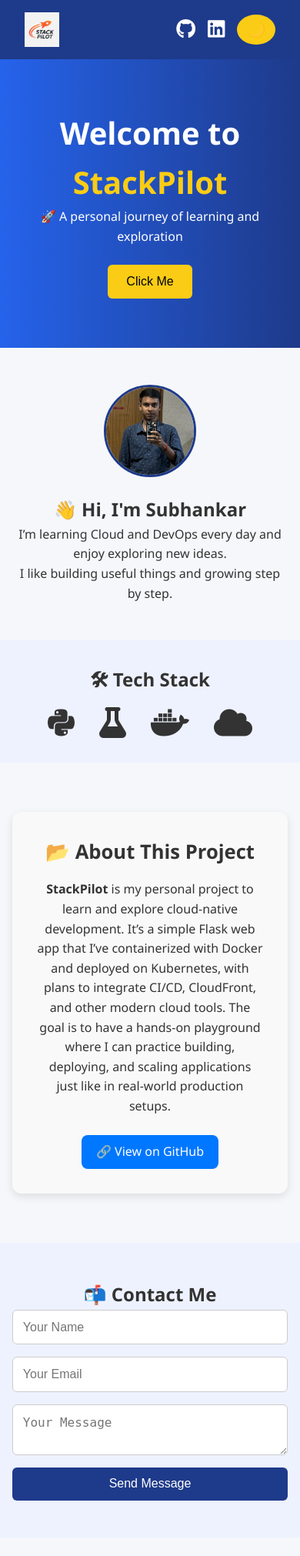
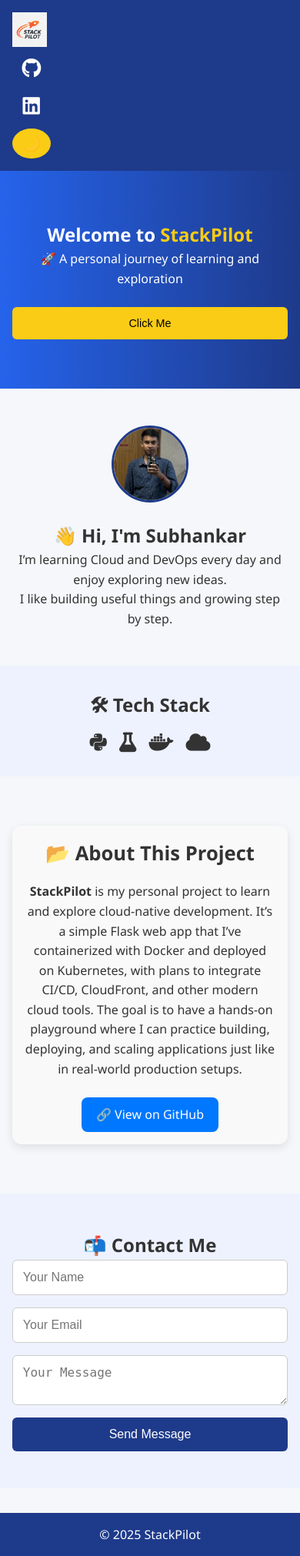
Before and after one commit to imsubha27/stackpilot-app, a Flask app: page / in a window 390 px wide. Shown: the top 2022 px of the page at 77% size. Run offline with Flask 3, Linux system fonts and the light colour scheme.

Commit message:
Updated files

```diff
--- a/app/app.py
+++ b/app/app.py
@@ -1,11 +1,13 @@
 from flask import Flask, render_template, request, jsonify, Response
-import json, os
+import json, os, threading
 
 app = Flask(__name__)
 
 MESSAGES_FILE = "messages.json"
 ADMIN_PASSWORD = os.getenv("ADMIN_PASSWORD", "changeme")  # set in k8s secret
+messages_lock = threading.Lock()
 
+# Load existing messages
 if os.path.exists(MESSAGES_FILE):
     try:
         with open(MESSAGES_FILE, "r") as f:
@@ -15,9 +17,11 @@ if os.path.exists(MESSAGES_FILE):
 else:
     messages = []
 
+
 @app.route("/")
 def home():
     return render_template("index.html")
+
 
 @app.route("/contact", methods=["POST"])
 def contact():
@@ -29,20 +33,26 @@ def contact():
         return jsonify({"status": "error", "message": "All fields are required!"}), 400
 
     new_message = {"name": name, "email": email, "message": message}
-    messages.append(new_message)
 
-    with open(MESSAGES_FILE, "w") as f:
-        json.dump(messages, f, indent=4)
+    # Thread-safe append + write
+    with messages_lock:
+        messages.append(new_message)
+        try:
+            with open(MESSAGES_FILE, "w") as f:
+                json.dump(messages, f, indent=4)
+        except Exception as e:
+            return jsonify({"status": "error", "message": f"File write error: {e}"}), 500
 
     return jsonify({"status": "success", "message": "✅ Thank you! Your message has been saved."})
 
-# Secure messages route
-@app.route("/messages")
+
+@app.route("/messages", methods=["GET"])
 def view_messages():
     auth = request.authorization
     if not auth or auth.password != ADMIN_PASSWORD:
         return Response("Unauthorized", 401, {"WWW-Authenticate": "Basic realm='Login Required'"})
     return jsonify(messages)
 
+
 if __name__ == "__main__":
     app.run(host="0.0.0.0", port=5000, debug=True)
--- a/app/static/script.js
+++ b/app/static/script.js
@@ -1,8 +1,13 @@
 // ================= TOAST NOTIFICATION =================
 function showToast(message, position = "bottom") {
+  // Prevent stacking too many toasts
+  const existing = document.querySelector(".toast");
+  if (existing) existing.remove();
+
   const toast = document.createElement("div");
   toast.className = `toast ${position}`;
   toast.textContent = message;
+  toast.setAttribute("role", "alert");
 
   document.body.appendChild(toast);
 
@@ -33,6 +38,7 @@ function showMessage() {
 // ================= DARK MODE TOGGLE =================
 const toggleBtn = document.getElementById("theme-toggle");
 
+if (toggleBtn) {
   // Load preference
   if (localStorage.getItem("theme") === "dark") {
     document.body.classList.add("dark");
@@ -53,6 +59,7 @@ toggleBtn.addEventListener("click", () => {
       showToast("☀️ Light mode enabled", "bottom");
     }
   });
+}
 
 // ================= CONTACT FORM =================
 const contactForm = document.getElementById("contact-form");
@@ -69,13 +76,16 @@ if (contactForm) {
         body: formData
       });
 
+      if (!response.ok) {
+        throw new Error("Server error");
+      }
+
       const result = await response.json();
 
+      showToast(result.message, "top");
+
       if (result.status === "success") {
-        showToast(result.message, "top");
         contactForm.reset();
-      } else {
-        showToast(result.message, "top");
       }
     } catch (error) {
       console.error("Error:", error);
--- a/app/static/style.css
+++ b/app/static/style.css
@@ -137,7 +137,6 @@ body {
 }
 
 /* ================= PROJECTS ================= */
-
 .project {
   text-align: center;
   margin: 3rem auto;
@@ -176,8 +175,6 @@ body {
 .project-link:hover {
   background: #005fcc;
 }
-
-
 
 /* ================= CONTACT ================= */
 .contact {
@@ -308,3 +305,62 @@ body.dark .theme-btn {
   background: #333;
   color: #facc15;
 }
+
+/* ================= RESPONSIVE ================= */
+@media (max-width: 768px) {
+  /* Navbar stacks vertically */
+  .navbar {
+    flex-direction: column;
+    align-items: flex-start;
+    padding: 1rem;
+  }
+
+  .nav-links {
+    flex-direction: column;
+    gap: 0.5rem;
+    margin-top: 0.5rem;
+  }
+
+  /* Hero section text smaller */
+  .hero h1 {
+    font-size: 1.8rem;
+  }
+
+  .hero p {
+    font-size: 1rem;
+  }
+
+  /* Tech icons wrap instead of overflowing */
+  .tech-icons {
+    flex-wrap: wrap;
+    gap: 1rem;
+    font-size: 2rem;
+  }
+
+  /* Project card padding reduced */
+  .project-card {
+    padding: 1rem;
+  }
+
+  /* Profile picture scales */
+  .profile-pic {
+    width: 100px;
+    height: 100px;
+  }
+}
+
+@media (max-width: 480px) {
+  /* Even smaller adjustments for phones */
+  .hero h1 {
+    font-size: 1.5rem;
+  }
+
+  .tech-icons {
+    font-size: 1.6rem;
+  }
+
+  .cta-btn {
+    width: 100%;
+    font-size: 0.9rem;
+  }
+}
--- a/app/templates/index.html
+++ b/app/templates/index.html
@@ -25,7 +25,7 @@
         </a>
       </li>
       <li>
-        <button id="theme-toggle" class="theme-btn">🌙</button>
+        <button id="theme-toggle" class="theme-btn" aria-label="Toggle theme">🌙</button>
       </li>
     </ul>
   </nav>
@@ -39,7 +39,7 @@
 
   <!-- ================= ABOUT ================= -->
   <section class="about">
-  <img src="{{ url_for('static', filename='img/profile.jpg') }}" alt="Profile" class="profile-pic">
+    <img src="{{ url_for('static', filename='img/profile.jpg') }}" alt="Profile Picture" class="profile-pic">
     <h2>👋 Hi, I'm Subhankar</h2>
     <p>I’m learning Cloud and DevOps every day and enjoy exploring new ideas.</p>
     <p>I like building useful things and growing step by step.</p>
@@ -56,20 +56,22 @@
     </div>
   </section>
 
-
   <!-- ================= PROJECT ================= -->
   <section class="project">
     <div class="project-card">
       <h3>📂 About This Project</h3>
       <p>
-      <strong>StackPilot</strong> is my personal project to learn and explore cloud-native development. It’s a simple Flask web app that I’ve containerized with Docker and deployed on Kubernetes, with plans to integrate CI/CD, CloudFront, and other modern cloud tools. The goal is to have a hands-on playground where I can practice building, deploying, and scaling applications just like in real-world production setups.
+        <strong>StackPilot</strong> is my personal project to learn and explore cloud-native development.
+        It’s a simple Flask web app that I’ve containerized with Docker and deployed on Kubernetes,
+        with plans to integrate CI/CD, CloudFront, and other modern cloud tools.
+        The goal is to have a hands-on playground where I can practice building, deploying,
+        and scaling applications just like in real-world production setups.
       </p>
       <a href="https://github.com/imsubha27/stackpilot-app" target="_blank" class="project-link">
         🔗 View on GitHub
       </a>
     </div>
   </section>
-
 
   <!-- ================= CONTACT ================= -->
   <section class="contact">
--- a/requirements.txt
+++ b/requirements.txt
@@ -1,3 +1,4 @@
 flask==2.3.2
 werkzeug<3
 pytest
+gunicorn
```
Lines whose indentation alone changed are shown as unchanged.
